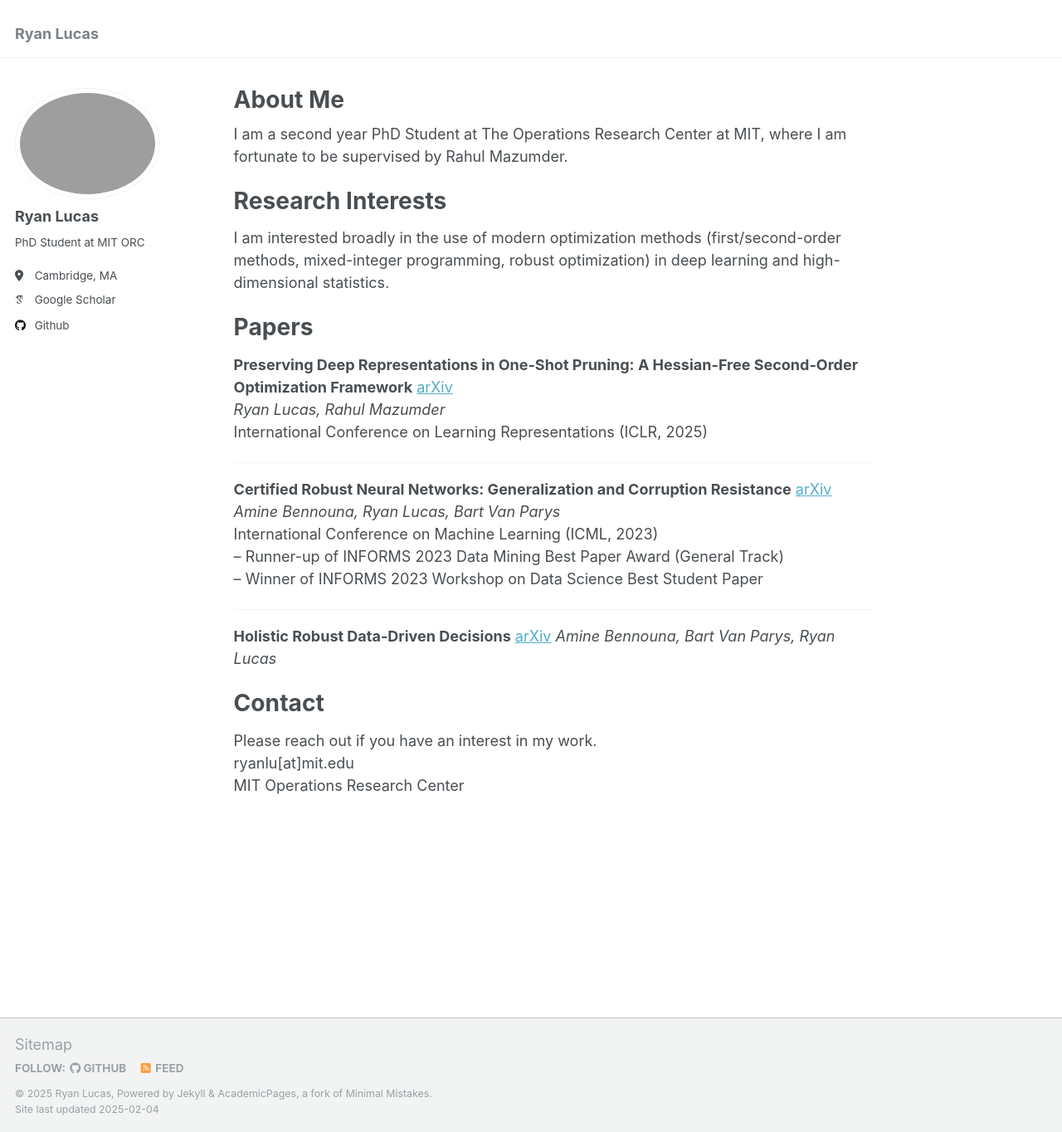
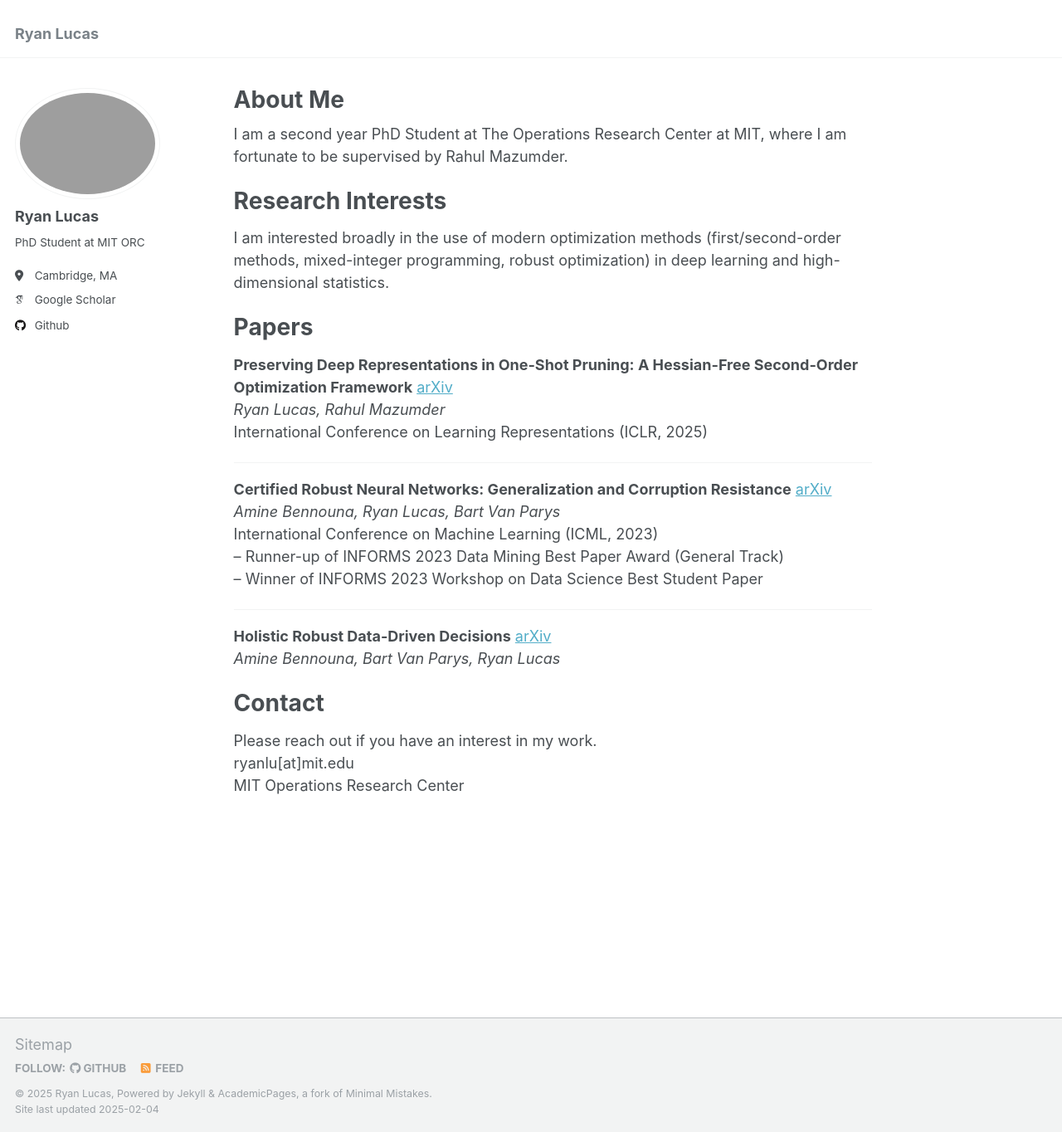
Before and after one commit to RyanLucas3/RyanLucas3.github.io, a Jekyll site: the page built from _pages/about.md, in a window 1280 px wide and 1364 px high. Shown: the whole window at 83% size. Built offline with Jekyll 4.4.1, drawn with Linux system fonts in a browser that asks for light colours; some web fonts are replaced.

```diff
--- a/_pages/about.md
+++ b/_pages/about.md
@@ -30,7 +30,7 @@ International Conference on Machine Learning (ICML, 2023)<br>
 
 ****
 
-**Holistic Robust Data-Driven Decisions** [arXiv](https://arxiv.org/abs/2207.09560)
+**Holistic Robust Data-Driven Decisions** [arXiv](https://arxiv.org/abs/2207.09560) \
 *Amine Bennouna, Bart Van Parys, Ryan Lucas*
 
 Contact
```
